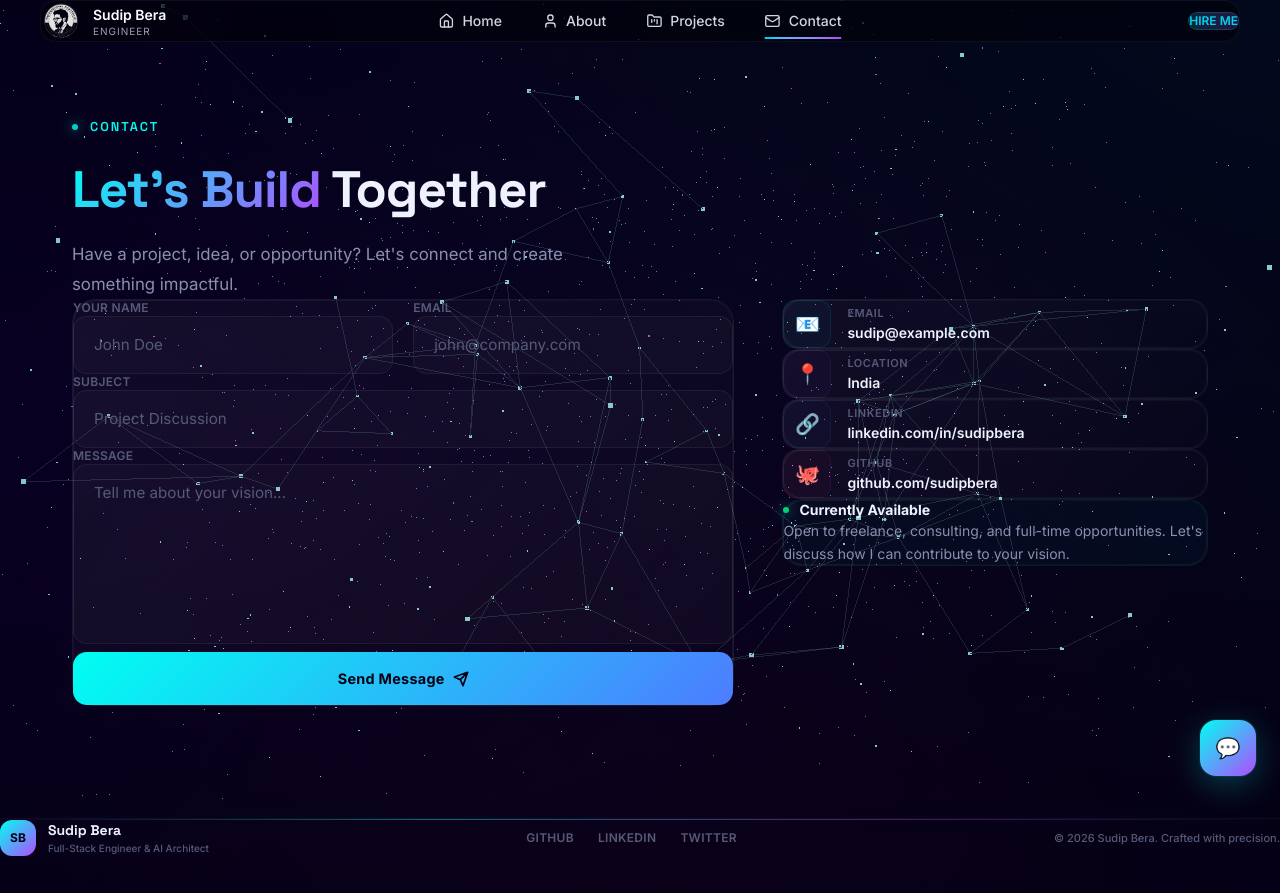
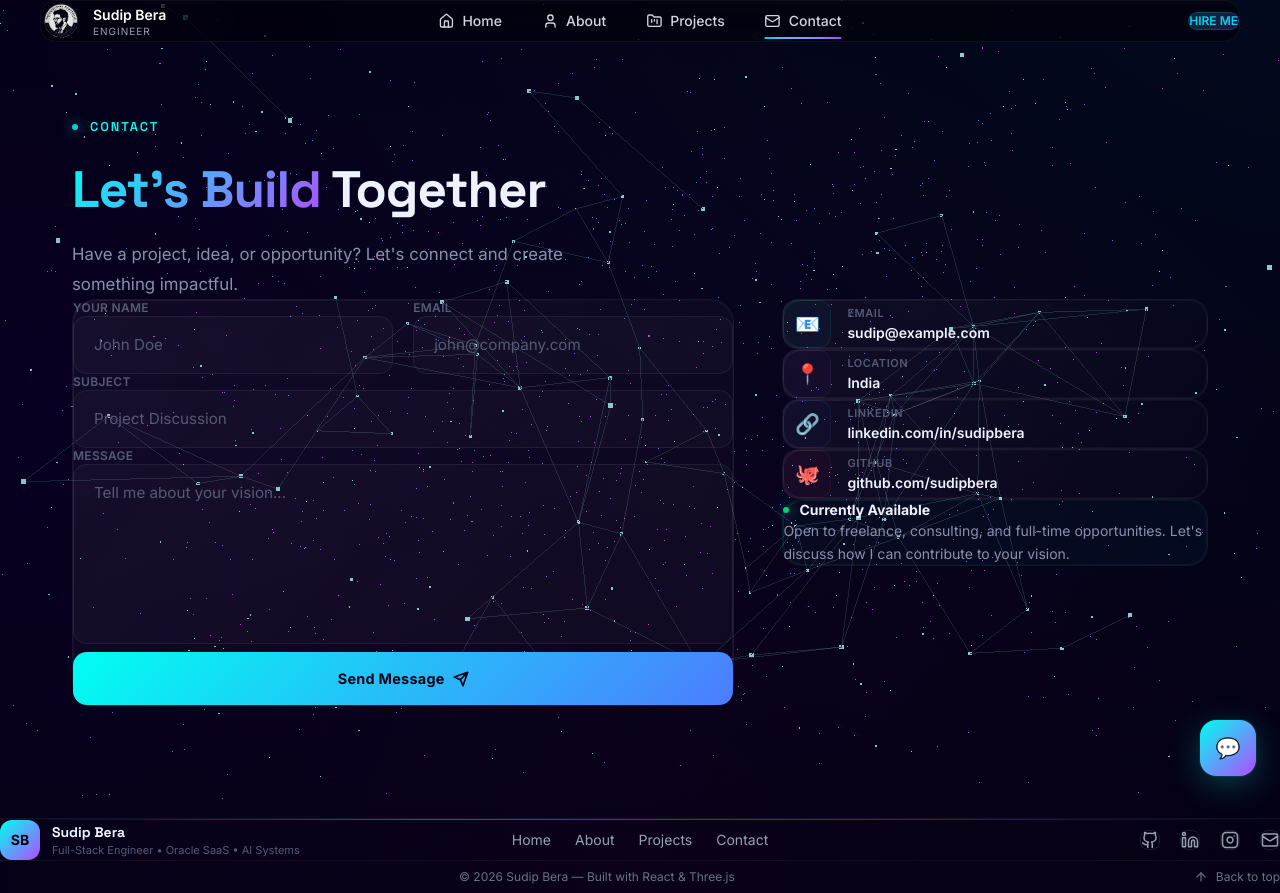
Before and after one commit to SudipBera083/protfolio, a React (Vite) app: page /contact in a window 1280 px wide. Before the commit the page ends 856 px from the top, so only its background shows below. Built offline with nearby package versions, Linux system fonts and the light colour scheme.

Commit message:
Modified:  footer

```diff
--- a/src/components/Footer.jsx
+++ b/src/components/Footer.jsx
@@ -1,63 +1,177 @@
-import { motion } from 'framer-motion'
-import { Link } from 'react-router-dom'
+import { motion } from "framer-motion"
+import { Link } from "react-router-dom"
+import { Github, Linkedin, Instagram, Mail, ArrowUp } from "lucide-react"
 
 const socials = [
-    { label: 'GitHub', url: 'https://github.com/sudipbera' },
-    { label: 'LinkedIn', url: 'https://linkedin.com/in/sudipbera' },
-    { label: 'Twitter', url: 'https://twitter.com/sudipbera' },
+  {
+    icon: Github,
+    label: "GitHub",
+    url: "https://github.com/SudipBera083",
+  },
+  {
+    icon: Linkedin,
+    label: "LinkedIn",
+    url: "https://www.linkedin.com/in/sudipbera083/",
+  },
+  {
+    icon: Instagram,
+    label: "Instagram",
+    url: "https://www.instagram.com/itzz_bonggo_hriday/",
+  },
+]
+
+const quickLinks = [
+  { label: "Home", path: "/" },
+  { label: "About", path: "/about" },
+  { label: "Projects", path: "/projects" },
+  { label: "Contact", path: "/contact" },
 ]
 
 export default function Footer() {
+
+  const scrollTop = () => {
+    window.scrollTo({ top: 0, behavior: "smooth" })
+  }
+
   return (
-        <footer className="relative z-10" style={{ borderTop: '1px solid rgba(255,255,255,0.04)' }}>
-            {/* Top Glow Line */}
+
+    <footer
+      className="relative z-10 mt-20"
+      style={{ borderTop: "1px solid rgba(255,255,255,0.06)" }}
+    >
+
+      {/* Glow Divider */}
       <div className="glow-line w-full" />
 
       <div className="max-w-7xl mx-auto px-6 py-14">
-                <div className="flex flex-col md:flex-row items-center justify-between gap-8">
-                    {/* Brand */}
-                    <Link to="/" className="flex items-center gap-3 no-underline group">
+
+        <div className="grid md:grid-cols-3 gap-10 items-center">
+
+          {/* BRAND */}
+
+          <div className="flex items-center gap-3">
+
             <motion.div
               whileHover={{ scale: 1.1, rotate: 5 }}
-                            className="w-9 h-9 rounded-xl flex items-center justify-center text-xs font-bold"
-                            style={{ background: 'linear-gradient(135deg, #00fff2, #b14cff)', color: '#030014' }}
+              className="w-10 h-10 rounded-xl flex items-center justify-center text-sm font-bold"
+              style={{
+                background: "linear-gradient(135deg,#00fff2,#b14cff)",
+                color: "#030014"
+              }}
             >
               SB
             </motion.div>
+
             <div>
-                            <div className="text-sm font-bold" style={{ fontFamily: 'var(--font-display)', color: 'var(--color-text-primary)' }}>
+
+              <div
+                className="text-sm font-bold"
+                style={{
+                  fontFamily: "var(--font-display)",
+                  color: "var(--color-text-primary)"
+                }}
+              >
                 Sudip Bera
               </div>
-                            <div className="text-[10px] font-medium" style={{ color: 'var(--color-text-muted)' }}>
-                                Full-Stack Engineer & AI Architect
+
+              <div
+                className="text-[11px]"
+                style={{ color: "var(--color-text-muted)" }}
+              >
+                Full-Stack Engineer • Oracle SaaS • AI Systems
               </div>
+
             </div>
+
+          </div>
+
+
+          {/* QUICK LINKS */}
+
+          <div className="flex justify-center gap-6 text-sm">
+
+            {quickLinks.map(link => (
+
+              <Link
+                key={link.path}
+                to={link.path}
+                className="text-gray-400 hover:text-cyan-400 transition"
+              >
+                {link.label}
               </Link>
 
-                    {/* Social */}
-                    <div className="flex items-center gap-6">
-                        {socials.map((s) => (
+            ))}
+
+          </div>
+
+
+          {/* SOCIAL ICONS */}
+
+          <div className="flex justify-end items-center gap-5">
+
+            {socials.map(s => {
+
+              const Icon = s.icon
+
+              return (
+
                 <a
                   key={s.label}
                   href={s.url}
                   target="_blank"
                   rel="noopener noreferrer"
-                                className="text-xs font-semibold tracking-wide uppercase no-underline transition-all duration-300"
-                                style={{ color: 'var(--color-text-muted)' }}
-                                onMouseEnter={(e) => { e.currentTarget.style.color = '#00fff2'; e.currentTarget.style.textShadow = '0 0 20px rgba(0,255,242,0.3)' }}
-                                onMouseLeave={(e) => { e.currentTarget.style.color = 'var(--color-text-muted)'; e.currentTarget.style.textShadow = 'none' }}
+                  className="p-2 rounded-lg border border-white/10 text-gray-400 hover:text-cyan-400 hover:border-cyan-400/30 transition"
                 >
-                                {s.label}
+
+                  <Icon size={18} />
+
                 </a>
-                        ))}
+
+              )
+
+            })}
+
+
+            {/* EMAIL QUICK CONTACT */}
+
+            <a
+              href="mailto:sudipbera083@gmail.com"
+              className="p-2 rounded-lg border border-white/10 text-gray-400 hover:text-cyan-400 hover:border-cyan-400/30 transition"
+            >
+              <Mail size={18} />
+            </a>
+
           </div>
 
-                    {/* Copyright */}
-                    <div className="text-[11px] font-medium" style={{ color: 'var(--color-text-muted)' }}>
-                        © {new Date().getFullYear()} Sudip Bera. Crafted with precision.
         </div>
+
+
+        {/* BOTTOM SECTION */}
+
+        <div className="flex flex-col md:flex-row justify-between items-center mt-12 pt-6 text-xs text-gray-500 border-t border-white/5">
+        <br /><br />
+
+          <div>
+            © {new Date().getFullYear()} Sudip Bera — Built with React & Three.js
           </div>
+
+
+          {/* BACK TO TOP */}
+
+          <button
+            onClick={scrollTop}
+            className="flex items-center gap-2 hover:text-cyan-400 transition mt-4 md:mt-0"
+          >
+            <ArrowUp size={14} />
+            Back to top
+          </button>
+
         </div>
+
+      </div>
+
     </footer>
+
   )
+
 }
```
Lines whose indentation alone changed are shown as unchanged.
